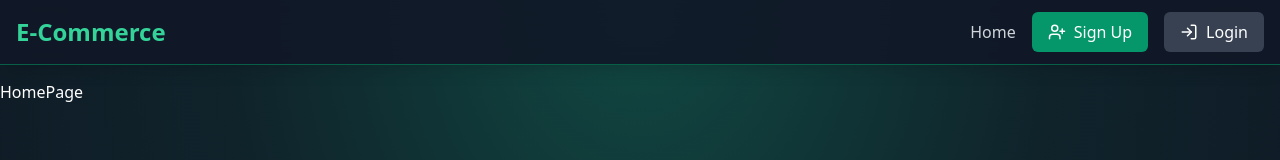
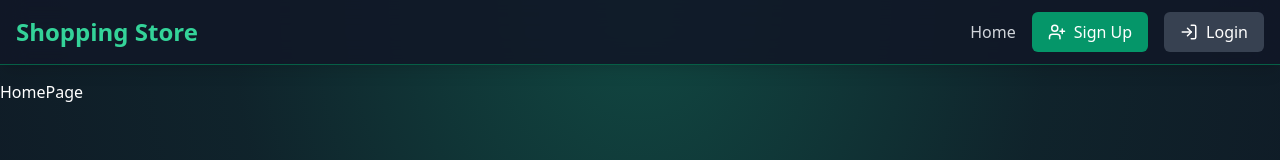
Before and after one commit to abubakrsaddique/E-Commerce-Store-and-Admin-Dashboard-using-React, a React (Vite) app in the folder frontend/: page / in a window 1280 px wide. Shown: the top 160 px of the page. Built offline with nearby package versions, Linux system fonts and the light colour scheme; no server answers.

Commit message:
icon updated

```diff
--- a/frontend/src/components/Navbar.jsx
+++ b/frontend/src/components/Navbar.jsx
@@ -16,7 +16,7 @@ const Navbar = () => {
             to="/"
             className="text-2xl font-bold text-emerald-400 items-center space-x-2 flex"
           >
-            E-Commerce
+            Shopping Store
           </Link>
 
           <nav className="flex flex-wrap items-center gap-4">
```
Also changed, not shown: frontend/public/shopping-bag.png.
